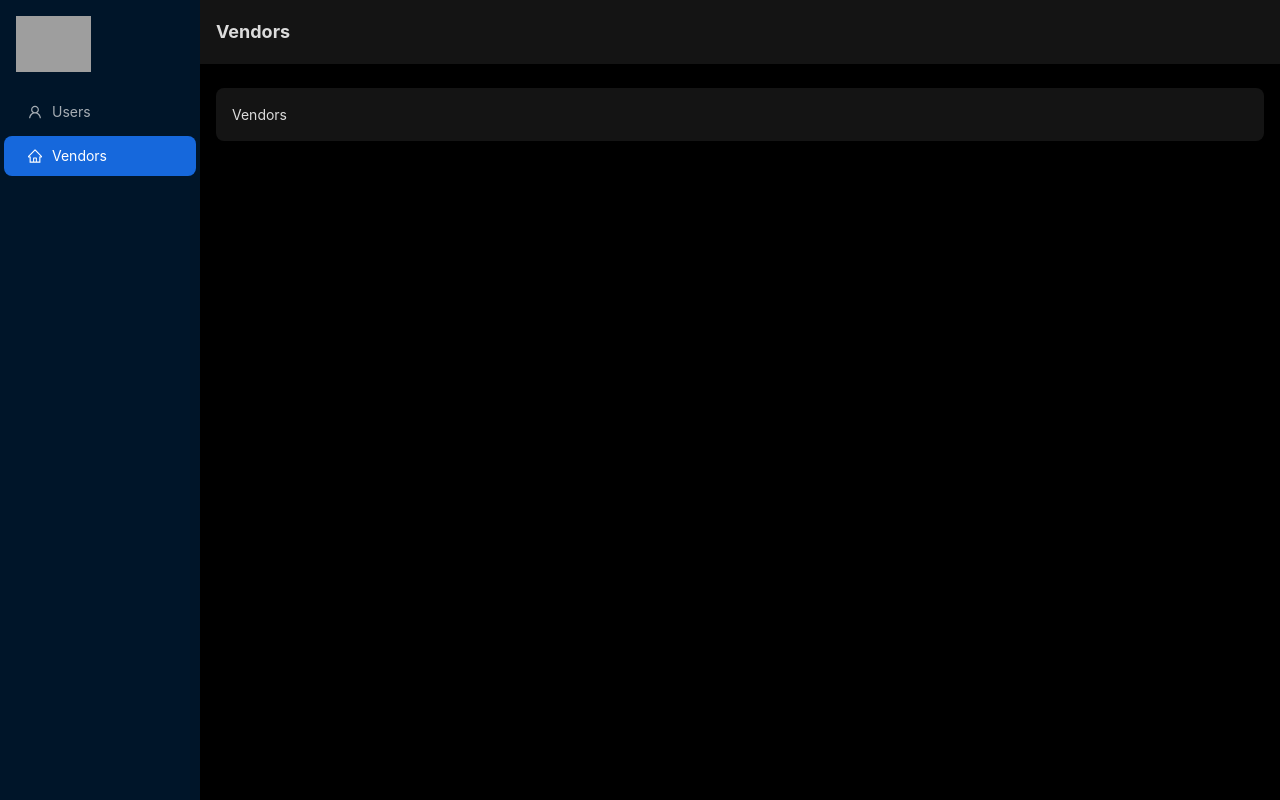
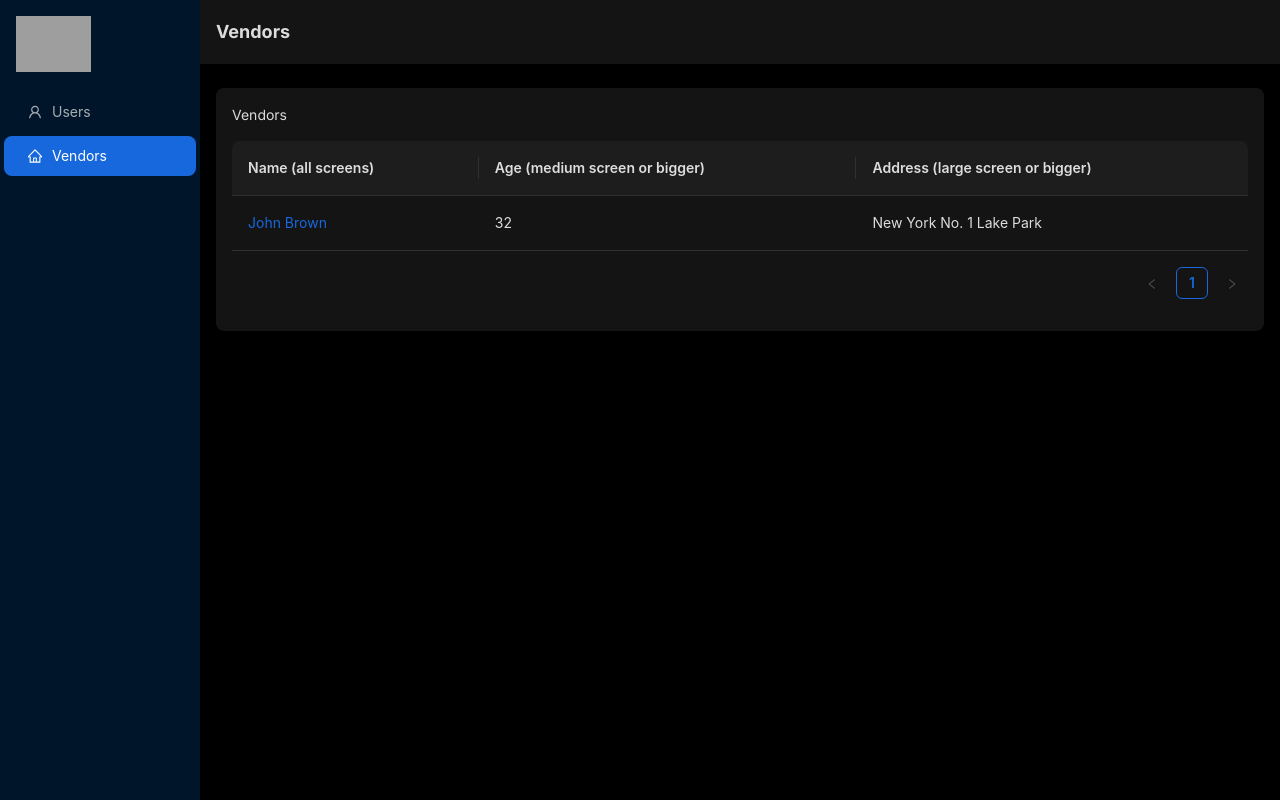
Before and after one commit to n53337/Revly-Fullstack-Case-Study, a Next.js app: page /vendors in a window 1280 px wide. Built offline with nearby package versions, Linux system fonts and the light colour scheme; grey boxes are pictures that could not be loaded; what @ant-design/nextjs-registry would draw is missing.

Commit message:
feat: update the layout to be globally accessible

```diff
--- a/app/layout.tsx
+++ b/app/layout.tsx
@@ -1,19 +1,13 @@
 import type { Metadata } from "next";
-import { Geist, Geist_Mono } from "next/font/google";
+import {  Inter } from "next/font/google";
 import "./globals.css";
 import '@ant-design/v5-patch-for-react-19';
 import { Providers } from "@/providers";
 import AppNavbar from "@/components/app-navbar";
 
-const geistSans = Geist({
-  variable: "--font-geist-sans",
-  subsets: ["latin"],
-});
-
-const geistMono = Geist_Mono({
-  variable: "--font-geist-mono",
-  subsets: ["latin"],
-});
+const inter = Inter({
+  subsets: ['latin'],
+})
 
 export const metadata: Metadata = {
   title: "Revly Case Study",
@@ -28,7 +22,7 @@ export default function RootLayout({
   return (
     <html lang="en">
       <body
-        className={`${geistSans.variable} ${geistMono.variable} antialiased`}
+        className={`${inter.className}  antialiased`}
       >
         <Providers>
 
--- a/app/vendors/page.tsx
+++ b/app/vendors/page.tsx
@@ -1,5 +1,9 @@
+"use client";
+import VendorsTable from "@/components/vendors/vendors-table";
+
 export default function VendorsPage() {
-  return <div className="p-4">
+  return (<div className="p-4 flex flex-col gap-4">
         <h1>Vendors</h1>
-      </div>
+        <VendorsTable />
+      </div>)
 }
--- /dev/null
+++ b/components/vendors/vendors-table.tsx
@@ -0,0 +1,44 @@
+import React from 'react';
+import { Table } from 'antd';
+import type { TableColumnsType } from 'antd';
+
+interface DataType {
+  key: React.Key;
+  name: string;
+  age: number;
+  address: string;
+}
+
+const columns: TableColumnsType<DataType> = [
+  {
+    title: 'Name (all screens)',
+    dataIndex: 'name',
+    key: 'name',
+    render: (text) => <a>{text}</a>,
+  },
+  {
+    title: 'Age (medium screen or bigger)',
+    dataIndex: 'age',
+    key: 'age',
+    responsive: ['md'],
+  },
+  {
+    title: 'Address (large screen or bigger)',
+    dataIndex: 'address',
+    key: 'address',
+    responsive: ['lg'],
+  },
+];
+
+const data: DataType[] = [
+  {
+    key: '1',
+    name: 'John Brown',
+    age: 32,
+    address: 'New York No. 1 Lake Park',
+  },
+];
+
+const VendorsTable: React.FC = () => <Table<DataType> columns={columns} dataSource={data} />;
+
+export default VendorsTable;
--- a/providers/ant.provider.tsx
+++ b/providers/ant.provider.tsx
@@ -6,7 +6,12 @@ export default function AntPoviders({ children }: { children: React.ReactNode })
   return <AntdRegistry>
     <ConfigProvider
       theme={{
-        algorithm: theme.darkAlgorithm
+        algorithm: theme.darkAlgorithm,
+        components: {
+          Layout: {
+            fontFamily: 'Inter, sans-serif',
+          },
+        },
       }}
     >
     {children}
```
